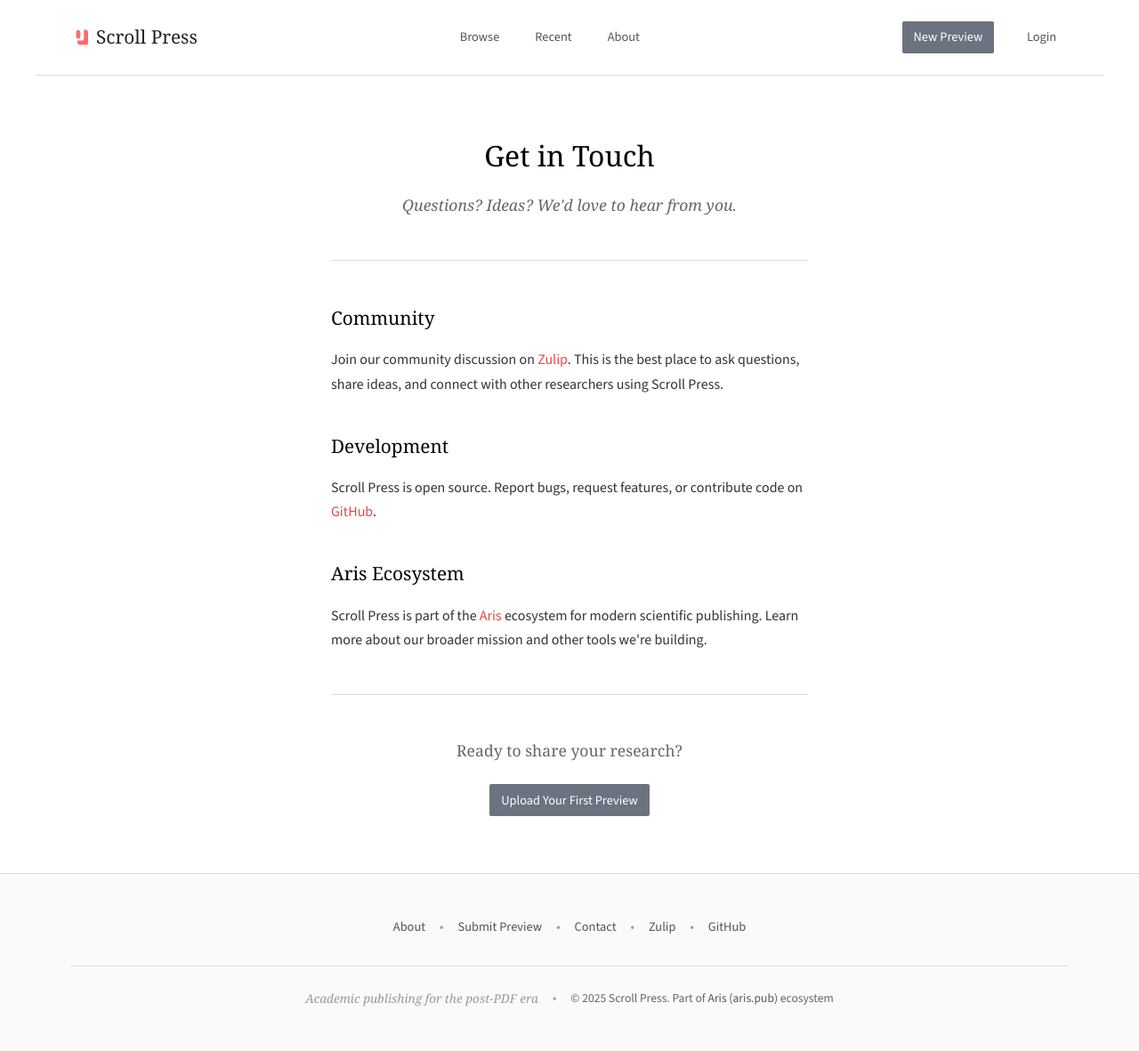
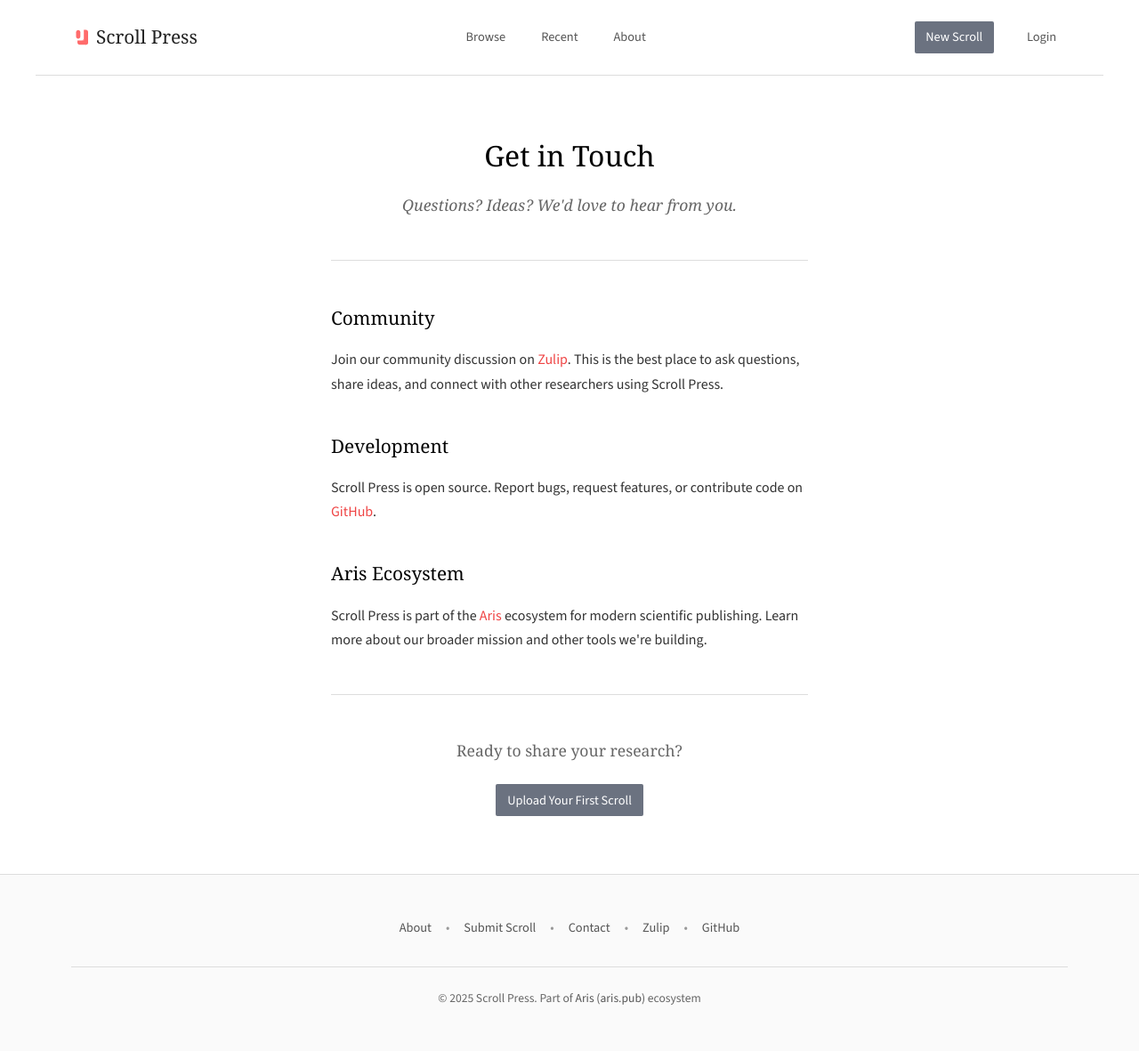
Before and after one commit to aris-pub/press, a FastAPI app: page /contact in a window 1280 px wide. Shown: the whole page at 89% size. Run offline with FastAPI, Linux system fonts and the light colour scheme; some libraries are stand-ins or nearby versions.

Commit message:
Complete UI text updates: preview -> scroll terminology
- Update navbar CTAs from "New Preview" to "New Scroll"
- Fix footer links: "Submit Preview" -> "Submit Scroll"
- Remove footer tagline "Academic publishing for the post-PDF era"
- Update dashboard empty state: "Upload Your First Preview" -> "Upload Your First Scroll"
- Fix 404 page messaging for scrolls instead of previews
- Update contact page CTA to "Upload Your First Scroll"
- Upload form: "Upload Your Research Preview" -> "Upload New Scroll"
- Upload form: "Publish Preview" -> "Publish Scroll"
- Upload success: "View Preview" -> "View Scroll"
- Fix footer positioning with absolute positioning
- Update related test assertions and documentation

🤖 Generated with [Claude Code](https://claude.ai/code)

Co-Authored-By: Claude <noreply@anthropic.com>

```diff
--- a/app/routes/previews.py
+++ b/app/routes/previews.py
@@ -24,7 +24,7 @@ templates = Jinja2Templates(directory="app/templates")
 async def view_preview(request: Request, preview_id: str, db: AsyncSession = Depends(get_db)):
     """Display a published preview by its preview_id.
 
-    Shows the full HTML content of a published research preview. Only published
+    Shows the full HTML content of a published research scroll. Only published
     previews are accessible to the public.
 
     """
@@ -91,7 +91,7 @@ async def upload_form(
 ):
     """Process HTML preview upload form submission.
 
-    Validates and processes the upload of HTML research previews. Supports both
+    Validates and processes the upload of HTML research scrolls. Supports both
     draft saving and direct publishing. Uses HTMX for seamless form submission
     with success/error feedback.
 
--- a/app/templates/404.html
+++ b/app/templates/404.html
@@ -6,10 +6,10 @@
 <div class="error-container">
     <div class="error-content">
         <h1>404</h1>
-        <p>{{ message if message else "The preview you're looking for doesn't exist or isn't published yet." }}</p>
+        <p>{{ message if message else "The scroll you're looking for doesn't exist or isn't published yet." }}</p>
         <div class="error-actions">
             <a href="/" class="btn btn-primary">Go Home</a>
-            <a href="/upload" class="btn btn-secondary">Upload Preview</a>
+            <a href="/upload" class="btn btn-secondary">Upload Scroll</a>
         </div>
     </div>
 </div>
--- a/app/templates/components/footer.html
+++ b/app/templates/components/footer.html
@@ -7,7 +7,7 @@ Minimal Footer Component
     <nav class="footer-nav">
       <a href="/about">About</a>
       <span class="footer-separator">•</span>
-      <a href="/upload">Submit Preview</a>
+      <a href="/upload">Submit Scroll</a>
       <span class="footer-separator">•</span>
       <a href="/contact">Contact</a>
       <span class="footer-separator">•</span>
@@ -17,8 +17,6 @@ Minimal Footer Component
     </nav>
     <div class="footer-divider"></div>
     <div class="footer-bottom">
-      <span class="footer-tagline">Academic publishing for the post-PDF era</span>
-      <span class="footer-separator">•</span>
       <span>© 2025 Scroll Press. Part of <a href="https://aris.pub" class="footer-link">Aris (aris.pub)</a> ecosystem</span>
     </div>
   </div>
--- a/app/templates/components/navbar.html
+++ b/app/templates/components/navbar.html
@@ -22,7 +22,7 @@ Navbar Component
 
   <div class="auth-buttons">
     {% if current_user %}
-    {{ link_button("New Preview", href="/upload", variant="primary") }}
+    {{ link_button("New Scroll", href="/upload", variant="primary") }}
     <div class="dropdown user-menu">
       <button class="user-menu-trigger" aria-haspopup="true" aria-expanded="false">
         <img src="/static/images/user-icon.svg" alt="User menu" class="user-icon">
@@ -37,7 +37,7 @@ Navbar Component
       </div>
     </div>
     {% else %}
-    {{ link_button("New Preview", href="/register", variant="primary") }}
+    {{ link_button("New Scroll", href="/register", variant="primary") }}
     {{ link_button("Login", href="/login", variant="secondary") }}
     {% endif %}
   </div>
@@ -59,13 +59,13 @@ Navbar Component
 
     <div class="mobile-auth-buttons">
       {% if current_user %}
-      {{ link_button("New Preview", href="/upload", variant="primary") }}
+      {{ link_button("New Scroll", href="/upload", variant="primary") }}
       <a href="/dashboard" class="btn btn-secondary">Dashboard</a>
       <form action="/logout" method="post" style="margin: 0;">
         <button type="submit" class="btn btn-secondary" style="width: 100%;">Logout</button>
       </form>
       {% else %}
-      {{ link_button("New Preview", href="/register", variant="primary") }}
+      {{ link_button("New Scroll", href="/register", variant="primary") }}
       {{ link_button("Login", href="/login", variant="secondary") }}
       {% endif %}
     </div>
--- a/app/templates/contact.html
+++ b/app/templates/contact.html
@@ -32,7 +32,7 @@
 
   <div class="contact-cta">
     <p class="contact-cta-text">Ready to share your research?</p>
-    <a href="/upload" class="btn btn-primary">Upload Your First Preview</a>
+    <a href="/upload" class="btn btn-primary">Upload Your First Scroll</a>
   </div>
 </div>
 {% endblock %}
--- a/app/templates/dashboard.html
+++ b/app/templates/dashboard.html
@@ -36,9 +36,9 @@
         <h2>No published papers yet</h2>
         <p>Ready to share your research with the world?</p>
         <div class="no-results-suggestions">
-          <p>Upload your first preview to get started.</p>
+          <p>Upload your first scroll to get started.</p>
           <div class="suggestion-links">
-            {{ link_button("Upload Your First Preview", href="/upload", variant="primary") }}
+            {{ link_button("Upload Your First Scroll", href="/upload", variant="primary") }}
           </div>
         </div>
       </div>
--- a/app/templates/upload_success.html
+++ b/app/templates/upload_success.html
@@ -16,7 +16,7 @@
     </div>
 
     <div style="display: flex; gap: 1rem; justify-content: center;">
-        <a href="{{ preview_url }}" class="btn btn-primary">View Preview</a>
+        <a href="{{ preview_url }}" class="btn btn-primary">View Scroll</a>
         <a href="/upload" class="btn btn-secondary">Upload Another</a>
         <a href="/" class="btn btn-secondary">Go Home</a>
     </div>
--- a/static/css/main.css
+++ b/static/css/main.css
@@ -91,6 +91,8 @@ body {
   color: var(--gray-dark);
   background: var(--white);
   min-height: 100vh;
+  position: relative;
+  padding-bottom: 200px; /* Adjust based on footer height */
 }
 
 .container {
@@ -265,7 +267,16 @@ header.navbar {
 }
 
 /* Footer */
-footer { background: var(--gray-bg-light); margin-top: var(--space-4xl); padding: var(--space-3xl) 0; border-top: 1px solid var(--gray-lightest); }
+footer {
+  background: var(--gray-bg-light);
+  margin-top: auto;
+  padding: var(--space-3xl) 0;
+  border-top: 1px solid var(--gray-lightest);
+  position: absolute;
+  bottom: 0;
+  width: 100%;
+}
+
 .footer-nav {
   display: flex;
   justify-content: center;
```
Also changed, not shown: app/templates/upload.html (+4 -4 lines), tests/test_main.py (+1 -1 lines), tests/test_previews.py (+1 -1 lines).
